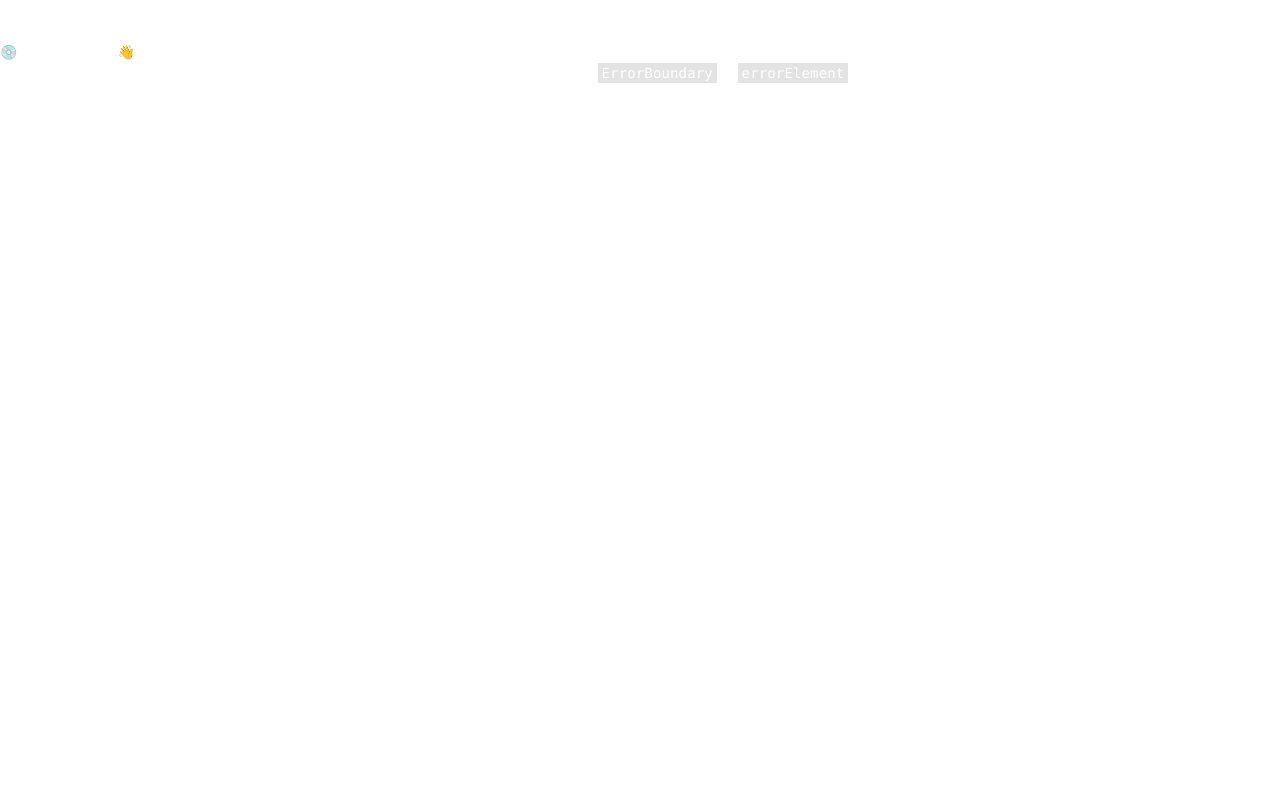
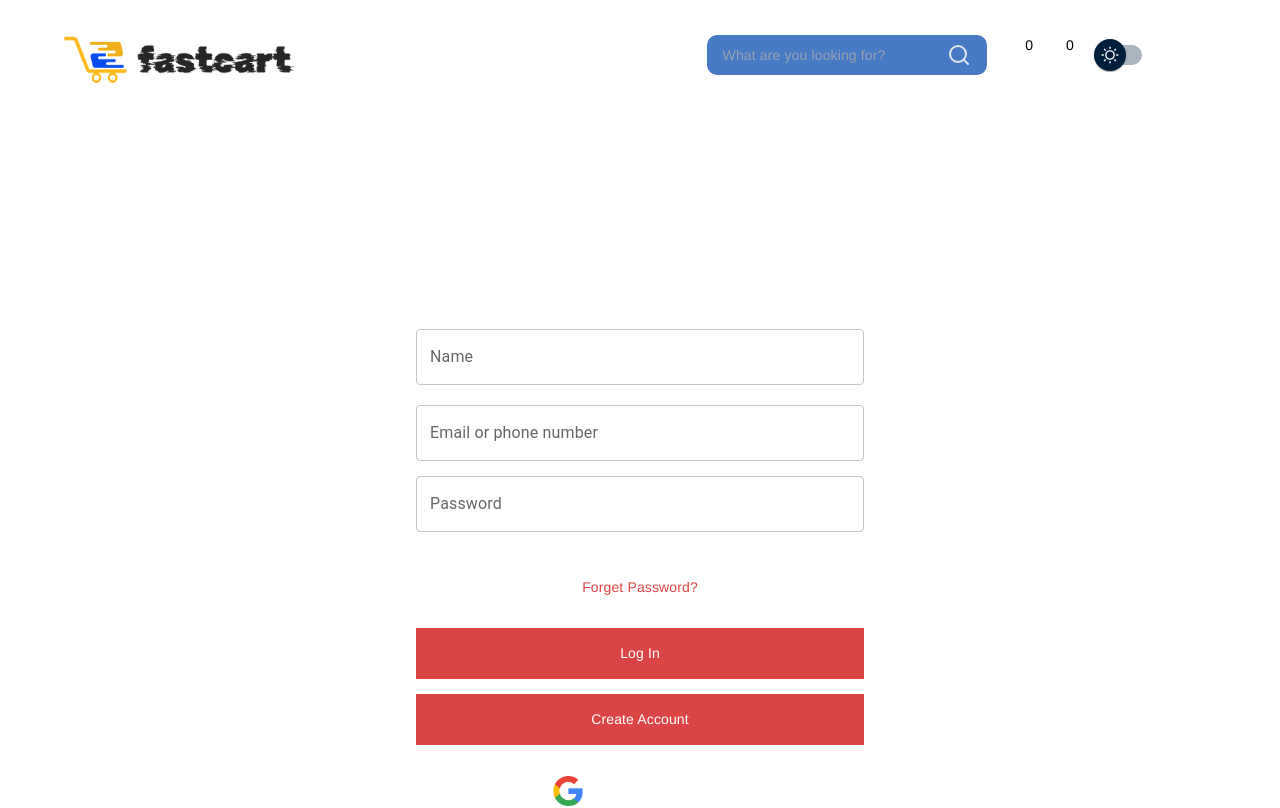
Before and after one commit to NasridinovSubhon/react-2-Exam-4, a React (Vite) app: page /signUp in a window 1280 px wide. Before the commit this address had no page. Shown: the top 808 px of the page. Built offline with nearby package versions, Linux system fonts and the light colour scheme.

Commit message:
pull sign Up

```diff
--- a/src/App.tsx
+++ b/src/App.tsx
@@ -14,15 +14,19 @@ import { ThemeProvider } from "./theme/theme-provider"
 import Login from "./components/login"
 import About from "./components/about"
 const ContactLazy = lazy(() => import("./components/contact"))
-const Contact = memo(ContactLazy)
 
 const HomeLazy = lazy(() => import("@/components/home"));
-const Home = memo(HomeLazy);
 
 const ProductsLazy = lazy(() => import("@/components/products"))
+
+const Wishlist = lazy(() => import("@/components/wishlist"))
+const SignUp = lazy(() => import("@/components/signUp"))
+
+
+const Contact = memo(ContactLazy)
+const Home = memo(HomeLazy);
 const Products = memo(ProductsLazy)
 
-const Wishlist = lazy(() => import("@/components/wishlist"))
 
 const App = () => {
   const router = createBrowserRouter(
@@ -40,6 +44,7 @@ const App = () => {
             <Contact />
           </Suspense>
         } />
+        <Route path="signUp" element={<Suspense fallback={"Loading..."} > <SignUp /> </Suspense>} />
         <Route path="products" element={<Suspense fallback={"Loading..."} > <Products /></Suspense>} />
         <Route path="wishlist" element={<Suspense fallback={"Loading..."}  >  <Wishlist />  </Suspense>} />
 
--- a/src/components/login.tsx
+++ b/src/components/login.tsx
@@ -1,6 +1,6 @@
 import { Api } from "@/utils/config"
 import TextField from "@mui/material/TextField"
-import { useNavigate } from "react-router-dom"
+import { Link, useNavigate } from "react-router-dom"
 
 
 const Login = () => {
@@ -33,6 +33,13 @@ const Login = () => {
           <TextField name='Password' type="password" id="standard-basic" label="Password" variant="outlined" sx={{ width: "100%", marginBottom: "15px" }} />
           <button className="p-[15px] w-[100%] mt-[15px] text-[#DB4444]  " > Forget Password? </button>
           <button type="submit" className="p-[15px] w-[100%] mt-[15px] text-white bg-[#DB4444] " > Log In </button>
+          <ul>
+            <li>
+              <Link to={"/signUp"} >
+                signUp
+              </Link>
+            </li>
+          </ul>
         </form>
       </div>
     </div>
--- /dev/null
+++ b/src/components/signUp.tsx
@@ -0,0 +1,30 @@
+import TextField from "@mui/material/TextField"
+import gogle from "@/assets/gogle.png"
+
+
+
+const SignUp = () => {
+  return (
+    <div>
+      <div className="xl:w-[35%] m-auto flex items-center mb-20 mt-20 justify-between h-[90vh] sm:w-[90%]">
+        <form>
+          <h1 className="xl:text-[45px] sm:text-[29px] mb-[10px] " > Log in to Exclusive </h1>
+          <h1 className="xl:text-[18px] sm:text-[14px] ">Enter your details below</h1>
+          <TextField id="standard-basic" label="Name" variant="outlined" sx={{ width: "100%", marginBottom: "px", marginTop: "20px" }} />
+          <TextField id="standard-basic" label="Email or phone number" variant="outlined" sx={{ width: "100%", marginBottom: "15px", marginTop: "20px" }} />
+          <TextField type="password" id="standard-basic" label="Password" variant="outlined" sx={{ width: "100%", marginBottom: "15px" }} />
+          <button className="p-[15px] w-[100%] mt-[15px] text-[#DB4444]  " > Forget Password? </button>
+          <button className="p-[15px] w-[100%] mt-[15px] text-white bg-[#DB4444] " > Log In </button>
+          <button className="p-[15px] w-[100%] mt-[15px] text-white bg-[#DB4444] " > Create Account </button>
+          <button className="p-[15px] flex items-center justify-center gap-4 w-[100%] mt-[15px] border " > <img src={gogle} alt="" className="w-[30px] " /> Sign up with Google </button>
+          <button className="p-[15px] flex items-center justify-center gap-4 w-[100%] mt-[15px] border " > Already have account?   </button>
+        </form>
+      </div>
+
+    </div>
+
+
+  )
+}
+
+export default SignUp
```
